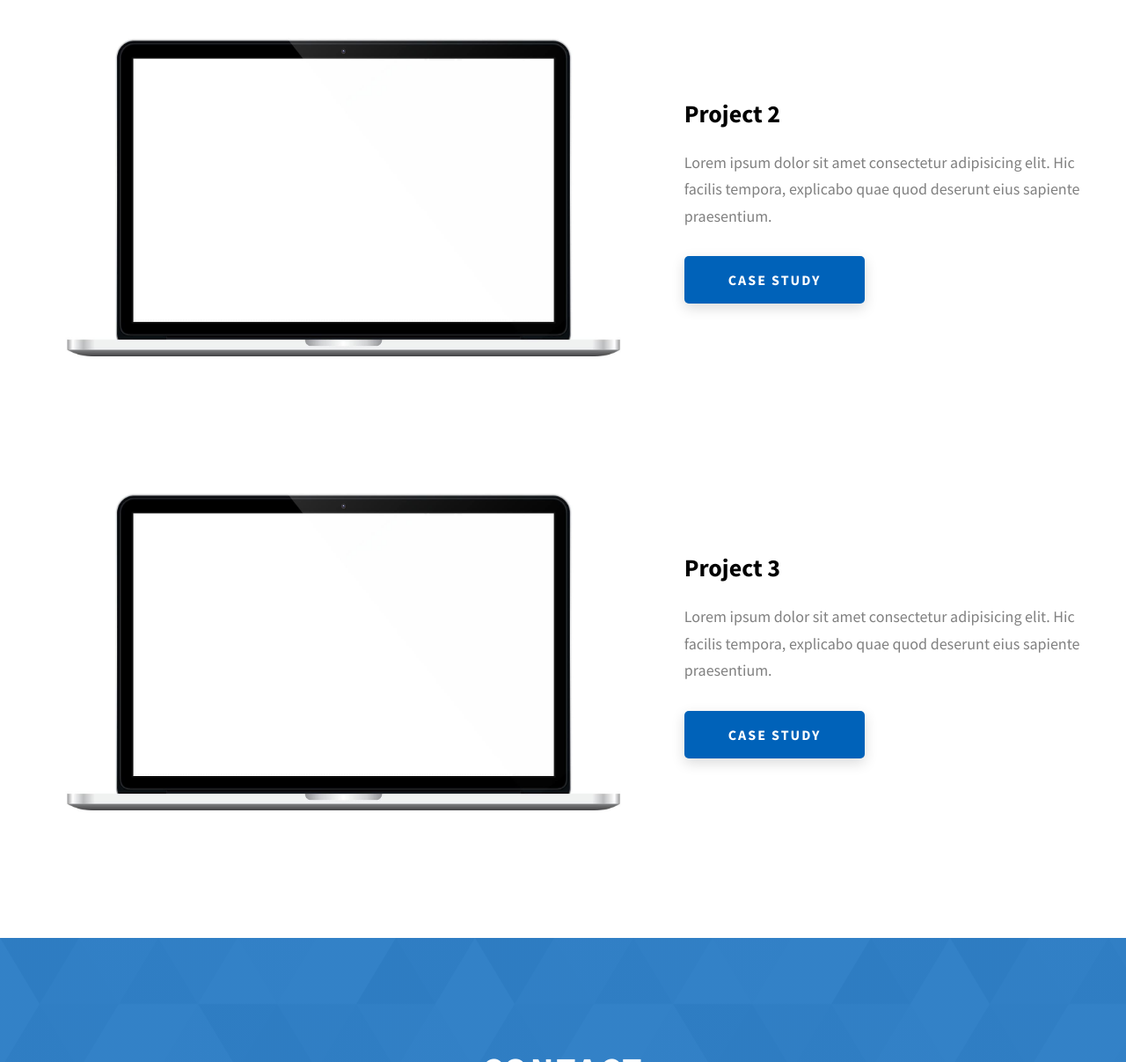
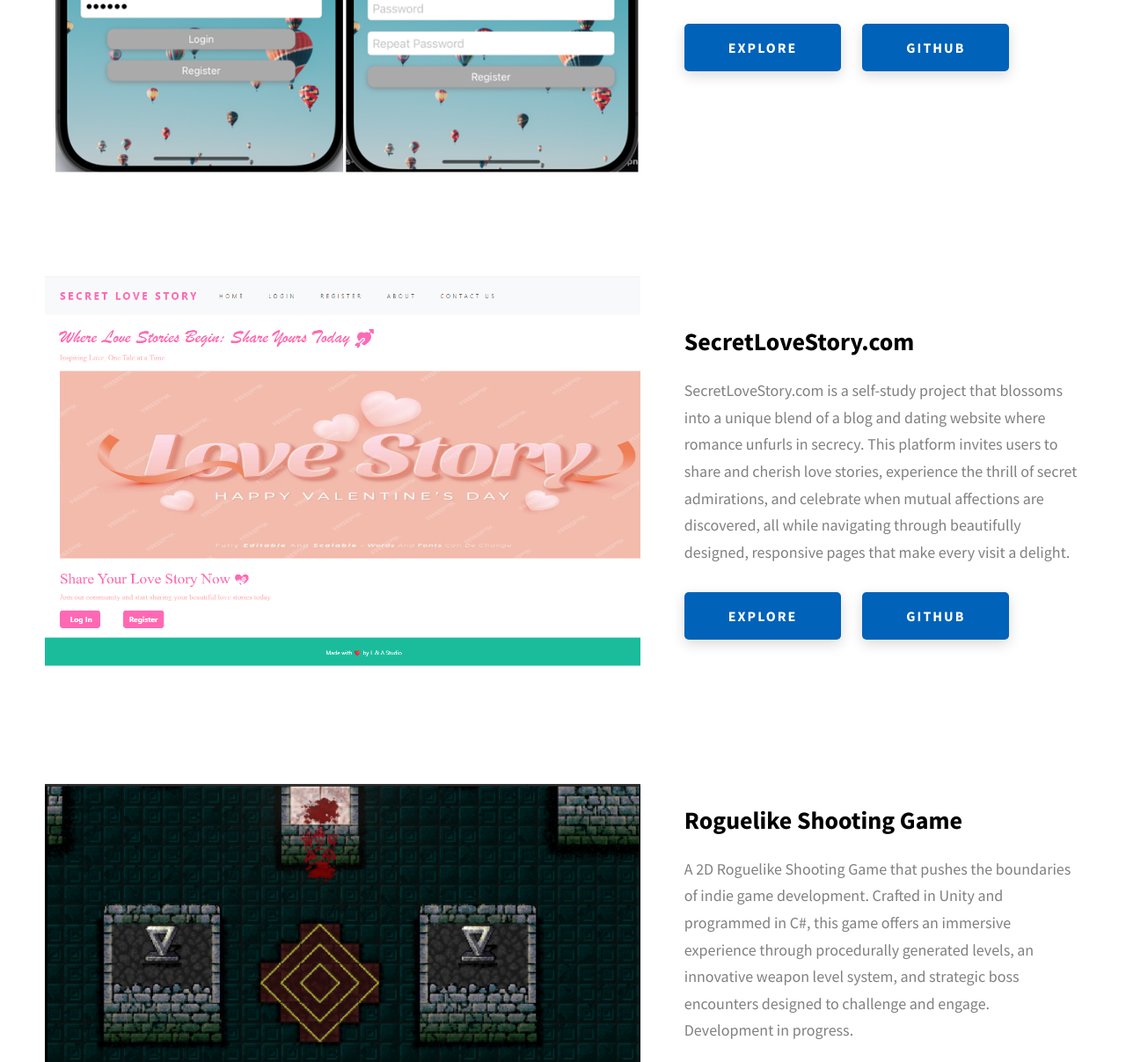
Before and after one commit to ArwenQin/ArwenWebsite, a website: page index.html in a window 1280 px wide. Shown: the part 2726-3933 px from the top of the page at 88% size. Drawn offline with Linux system fonts and the light colour scheme; files whose address does not match are found by name.

Commit message:
completed

```diff
--- a/index.html
+++ b/index.html
@@ -170,7 +170,20 @@
               <div class="skills__skill">MongoDB</div>
               <div class="skills__skill">IOS</div>
             </div>
+<br>
+            <h3 class="about__content-title">Education</h3>
+            <div class="skills">
+              <div class="skills__skill">
+                Northeastern University - Vancouver Campus<br>
+                09/2022 - Present | Expected Graduation: Apr 2025<br>
+                MS in Computer Science Candidate | GPA: 4.0 / 4.0<br>
+                Coursework: Database Management, Algorithms, Object-Oriented Design, Mobile App Develop., Web Development</div>
+
+            </div>
           </div>
+
+
+
         </div>
       </div>
     </section>
@@ -188,73 +201,95 @@
           <div class="projects__row">
             <div class="projects__row-img-cont">
               <img
-                src="./assets/jpeg/project-mockup-example.jpeg"
+                src="./assets//png/eventure.png"
                 alt="Software Screenshot"
                 class="projects__row-img"
                 loading="lazy"
               />
             </div>
             <div class="projects__row-content">
-              <h3 class="projects__row-content-title">Project 1</h3>
+              <h3 class="projects__row-content-title">FoodAdvisor.com & Eventure</h3>
               <p class="projects__row-content-desc">
-                Lorem ipsum dolor sit amet consectetur adipisicing elit. Hic
-                facilis tempora, explicabo quae quod deserunt eius sapiente
-                praesentium.
+                FoodAdvisor.com is a dynamic restaurant rating website facilitating a comprehensive user
+                experience. It's designed to revolutionize the way we explore and rate restaurants.
+                By integrating social features that allow users to follow each other, we've crafted a full-stack platform that not only provides detailed restaurant information and ratings but also fosters a community of food enthusiasts.
+                <br>Eventure mirrors the innovative features of its website counterpart, enriching the food discovery journey on your iOS device.
+
               </p>
+              <div class="button-container" style="display: flex; justify-content: start; gap: 10px;">
               <a
-                href="./project-1.html"
+                href="https://qin-wang-pan-foodadvisor.netlify.app/#/foodadvisor/home"
                 class="btn btn--med btn--theme dynamicBgClr"
                 target="_blank"
-                >Case Study</a
-              >
+                >Explore</a>&nbsp;&nbsp;
+                <a
+                    href="https://github.com/ArwenQin/foodadvisor-react-app-web"
+                    class="btn btn--med btn--theme dynamicBgClr"
+                    target="_blank"
+                >GitHub</a>
+              </div>
+
             </div>
+
           </div>
           <div class="projects__row">
             <div class="projects__row-img-cont">
               <img
-                src="./assets/jpeg/project-mockup-example.jpeg"
+                src="./assets/png/secretlove.png"
                 alt="Software Screenshot"
                 class="projects__row-img"
                 loading="lazy"
               />
             </div>
             <div class="projects__row-content">
-              <h3 class="projects__row-content-title">Project 2</h3>
+              <h3 class="projects__row-content-title">SecretLoveStory.com</h3>
               <p class="projects__row-content-desc">
-                Lorem ipsum dolor sit amet consectetur adipisicing elit. Hic
-                facilis tempora, explicabo quae quod deserunt eius sapiente
-                praesentium.
+                SecretLoveStory.com is a self-study project that blossoms into a unique blend of a blog and dating website
+                where romance unfurls in secrecy. This platform invites users to share and cherish love stories,
+                experience the thrill of secret admirations, and celebrate when mutual affections are discovered,
+                all while navigating through beautifully designed, responsive pages that make every visit a delight.
               </p>
+              <div class="button-container" style="display: flex; justify-content: start; gap: 10px;">
               <a
-                href="./project-2.html"
+                href="https://secret-love-story.netlify.app/#/secretlovestory/home"
                 class="btn btn--med btn--theme dynamicBgClr"
                 target="_blank"
-                >Case Study</a
-              >
+                >Explore</a
+              >&nbsp;&nbsp;
+                <a
+                    href="https://github.com/ArwenQin/secret-love-story-react"
+                    class="btn btn--med btn--theme dynamicBgClr"
+                    target="_blank"
+                >GitHub</a
+                >
+              </div>
             </div>
           </div>
           <div class="projects__row">
             <div class="projects__row-img-cont">
               <img
-                src="./assets/jpeg/project-mockup-example.jpeg"
+                src="./assets/png/Shooter.png"
                 alt="Software Screenshot"
                 class="projects__row-img"
                 loading="lazy"
               />
             </div>
             <div class="projects__row-content">
-              <h3 class="projects__row-content-title">Project 3</h3>
+              <h3 class="projects__row-content-title">Roguelike Shooting Game</h3>
               <p class="projects__row-content-desc">
-                Lorem ipsum dolor sit amet consectetur adipisicing elit. Hic
-                facilis tempora, explicabo quae quod deserunt eius sapiente
-                praesentium.
+                A 2D Roguelike Shooting Game that pushes the boundaries of indie game development.
+                Crafted in Unity and programmed in C#, this game offers an immersive experience through procedurally generated levels,
+                an innovative weapon level system,
+                and strategic boss encounters designed to challenge and engage. Development in progress.
               </p>
               <a
-                href="./project-3.html"
+                href="https://github.com/whl961210/DungeonGunner"
                 class="btn btn--med btn--theme dynamicBgClr"
                 target="_blank"
-                >Case Study</a
+                >GitHub</a
               >
+
+
             </div>
           </div>
         </div>
```
Also changed, not shown: assets/png/Shooter.png (added), assets/png/eventure.png (added), assets/png/secretlove.png (added).
